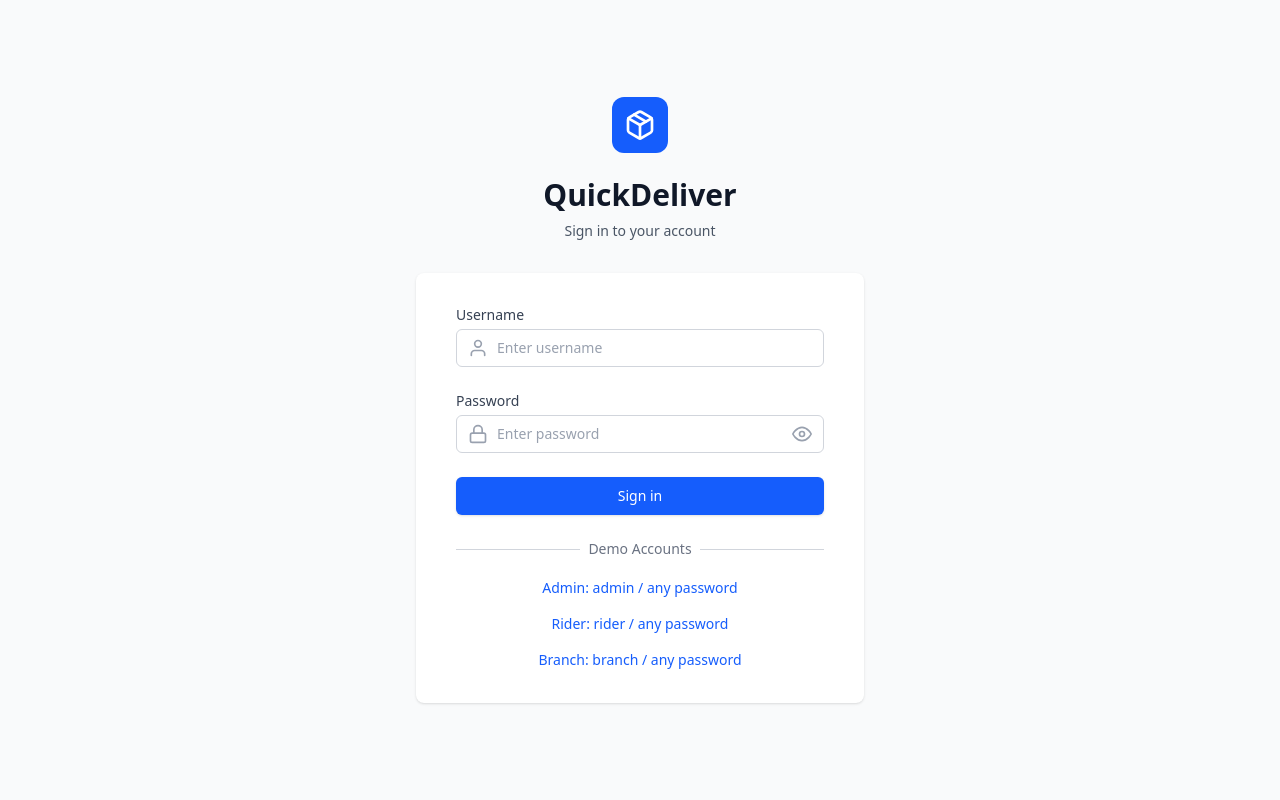
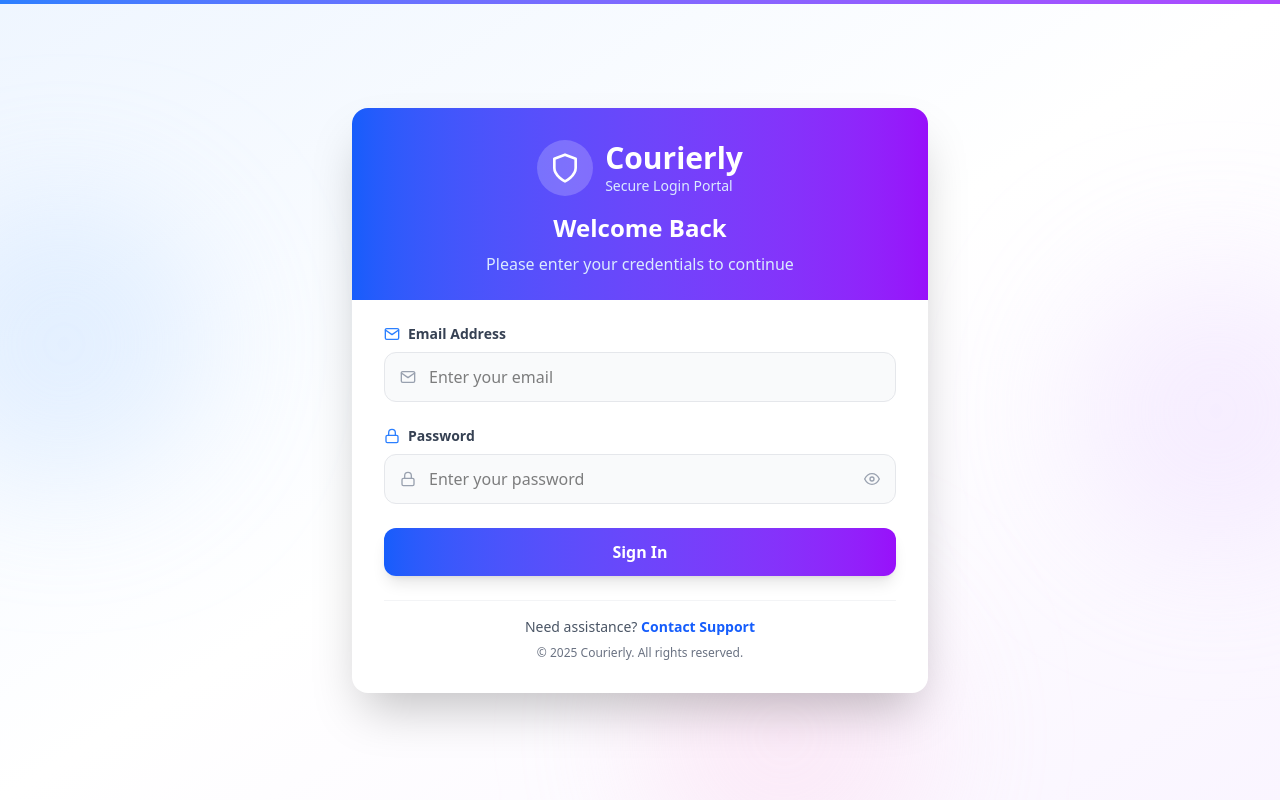
Before and after one commit to Complate-Project/Courierly_React_Poject, a React (Vite) app: page / in a window 1280 px wide. Built offline with nearby package versions, Linux system fonts and the light colour scheme.

Commit message:
feat: add email/password login using API and protect routes by role

```diff
--- a/src/Contexts/AuthContext.jsx
+++ b/src/Contexts/AuthContext.jsx
@@ -1,3 +1,4 @@
+// Contexts/AuthContext.jsx
 import React, { createContext, useEffect, useState } from 'react';
 
 const AuthContext = createContext();
@@ -5,45 +6,40 @@ const AuthContext = createContext();
 export const AuthProvider = ({ children }) => {
   const [isLoggedIn, setIsLoggedIn] = useState(false);
   const [userRole, setUserRole] = useState(null);
+  const [token, setToken] = useState(null);
   const [loading, setLoading] = useState(true);
 
   useEffect(() => {
-    // Check if user is logged in on initial load
-    const loggedIn = localStorage.getItem('isLoggedIn') === 'true';
-    const role = localStorage.getItem('userRole');
+    const savedToken = localStorage.getItem('token');
+    const savedRole = localStorage.getItem('userRole');
 
-    if (loggedIn && role) {
+    if (savedToken && savedRole) {
       setIsLoggedIn(true);
-      setUserRole(role);
+      setToken(savedToken);
+      setUserRole(savedRole);
     }
-
     setLoading(false);
   }, []);
 
-  const login = role => {
-    localStorage.setItem('isLoggedIn', 'true');
+  const login = (token, role) => {
+    localStorage.setItem('token', token);
     localStorage.setItem('userRole', role);
+    setToken(token);
+    setUserRole(role);
     setIsLoggedIn(true);
-    setUserRole(role);
   };
 
   const logout = () => {
-    localStorage.removeItem('isLoggedIn');
-    localStorage.removeItem('userRole');
+    localStorage.clear();
     setIsLoggedIn(false);
     setUserRole(null);
-  };
-
-  const value = {
-    isLoggedIn,
-    userRole,
-    login,
-    logout,
-    loading,
+    setToken(null);
   };
 
   return (
-    <AuthContext.Provider value={value}>
+    <AuthContext.Provider
+      value={{ isLoggedIn, userRole, token, login, logout, loading }}
+    >
       {!loading && children}
     </AuthContext.Provider>
   );
--- a/src/Pages/Login/Login.jsx
+++ b/src/Pages/Login/Login.jsx
@@ -1,203 +1,252 @@
-import React, { useState } from 'react';
+import React, { useState, useEffect } from 'react';
 import { useNavigate } from 'react-router-dom';
 import { useAuth } from '../../Hooks/useAuth';
-import { FiPackage, FiUser, FiLock, FiEye, FiEyeOff } from 'react-icons/fi';
-import useTitle from '../../Hooks/useTitle';
+import {
+  FiUser,
+  FiLock,
+  FiMail,
+  FiAlertCircle,
+  FiLoader,
+  FiEye,
+  FiEyeOff,
+  FiHelpCircle,
+  FiShield,
+} from 'react-icons/fi';
+
+const ROLE_MAP = {
+  10: 'rider',
+  20: 'branch',
+  30: 'admin',
+};
 
 const Login = () => {
-  useTitle('Dashboard Login');
-  const [username, setUsername] = useState('');
+  const [email, setEmail] = useState('');
   const [password, setPassword] = useState('');
   const [error, setError] = useState('');
+  const [loading, setLoading] = useState(false);
+  const [rememberMe, setRememberMe] = useState(false);
   const [showPassword, setShowPassword] = useState(false);
-  const [isLoading, setIsLoading] = useState(false);
+  const [isHovered, setIsHovered] = useState(false);
+
+  const { login } = useAuth();
   const navigate = useNavigate();
-  const { login } = useAuth();
+
+  useEffect(() => {
+    const rememberedEmail = localStorage.getItem('rememberedEmail');
+    if (rememberedEmail) {
+      setEmail(rememberedEmail);
+      setRememberMe(true);
+    }
+  }, []);
 
   const handleLogin = async e => {
     e.preventDefault();
+    setLoading(true);
     setError('');
-    setIsLoading(true);
 
-    if (!username || !password) {
-      setError('Please enter both username and password');
-      setIsLoading(false);
-      return;
+    try {
+      const res = await fetch('https://courierly.demo-bd.com/api/login', {
+        method: 'POST',
+        headers: { 'Content-Type': 'application/json' },
+        body: JSON.stringify({
+          email,
+          password,
+        }),
+      });
+
+      const data = await res.json();
+
+      if (!data.success) {
+        throw new Error(
+          data.message || 'Login failed. Please check your credentials.'
+        );
       }
 
-    // Simulate API call
-    await new Promise(resolve => setTimeout(resolve, 1000));
+      const token = data.token.token;
+      const roleNumber = data.user.role;
+      const role = ROLE_MAP[roleNumber];
 
-    let role = '';
-    if (username === 'admin') {
-      role = 'admin';
-    } else if (username === 'rider') {
-      role = 'rider';
-    } else if (username === 'branch') {
-      role = 'branch';
-    } else {
-      setError('Invalid credentials');
-      setIsLoading(false);
-      return;
+      if (!role) {
+        throw new Error('Invalid user role. Please contact support.');
       }
 
-    login(role);
-    setIsLoading(false);
+      login(token, role);
+
+      if (rememberMe) {
+        localStorage.setItem('rememberedEmail', email);
+      } else {
+        localStorage.removeItem('rememberedEmail');
+      }
+
       navigate(`/${role}/dashboard`);
+    } catch (err) {
+      setError(err.message);
+    } finally {
+      setLoading(false);
+    }
   };
 
   return (
-    <div className="min-h-screen bg-gray-50 flex flex-col justify-center py-12 sm:px-6 lg:px-8">
-      <div className="sm:mx-auto sm:w-full sm:max-w-md">
-        {/* Logo */}
-        <div className="flex justify-center">
-          <div className="bg-blue-600 p-3 rounded-xl">
-            <FiPackage className="h-8 w-8 text-white" />
+    <div className="min-h-screen flex items-center justify-center bg-gradient-to-br from-blue-50 via-white to-purple-50 p-4">
+      {/* Decorative Elements */}
+      <div className="absolute top-0 left-0 w-full h-1 bg-gradient-to-r from-blue-500 to-purple-500"></div>
+
+      <div className="absolute inset-0 overflow-hidden pointer-events-none">
+        <div className="absolute top-1/4 -left-20 w-72 h-72 bg-blue-200 rounded-full mix-blend-multiply filter blur-3xl opacity-30 animate-blob"></div>
+        <div className="absolute top-1/3 -right-20 w-72 h-72 bg-purple-200 rounded-full mix-blend-multiply filter blur-3xl opacity-30 animate-blob animation-delay-2000"></div>
+        <div className="absolute -bottom-20 left-1/2 w-72 h-72 bg-pink-200 rounded-full mix-blend-multiply filter blur-3xl opacity-30 animate-blob animation-delay-4000"></div>
+      </div>
+
+      {/* Main Card */}
+      <div className="relative w-full max-w-xl">
+        {/* Card */}
+        <div
+          className="bg-white rounded-2xl shadow-2xl overflow-hidden transform transition-all duration-300 hover:shadow-3xl"
+          onMouseEnter={() => setIsHovered(true)}
+          onMouseLeave={() => setIsHovered(false)}
+        >
+          {/* Card Header */}
+          <div className="relative p-8 pb-6 bg-gradient-to-r from-blue-600 to-purple-600">
+            <div className="flex items-center justify-center space-x-3 mb-4">
+              <div
+                className={`p-3 bg-white/20 rounded-full transition-transform duration-300 ${
+                  isHovered ? 'rotate-12' : ''
+                }`}
+              >
+                <FiShield className="w-8 h-8 text-white" />
+              </div>
+              <div>
+                <h1 className="text-3xl font-bold text-white">Courierly</h1>
+                <p className="text-blue-100 text-sm font-medium">
+                  Secure Login Portal
+                </p>
               </div>
             </div>
-        <h2 className="mt-6 text-center text-3xl font-bold text-gray-900">
-          QuickDeliver
+
+            <div className="text-center">
+              <h2 className="text-2xl font-bold text-white mb-2">
+                Welcome Back
               </h2>
-        <p className="mt-2 text-center text-sm text-gray-600">
-          Sign in to your account
+              <p className="text-blue-100">
+                Please enter your credentials to continue
               </p>
             </div>
 
-      <div className="mt-8 sm:mx-auto sm:w-full sm:max-w-md">
-        <div className="bg-white py-8 px-6 shadow rounded-lg sm:px-10">
-          <form className="space-y-6" onSubmit={handleLogin}>
+            {/* Animated border effect */}
+            <div
+              className={`absolute bottom-0 left-0 h-1 bg-gradient-to-r from-yellow-400 to-pink-500 transition-all duration-500 ${
+                isHovered ? 'w-full' : 'w-0'
+              }`}
+            ></div>
+          </div>
+
+          {/* Card Body */}
+          <div className="p-8 pt-6">
+            {/* Error Message */}
             {error && (
-              <div className="bg-red-50 border border-red-200 rounded-md p-3">
-                <p className="text-red-700 text-sm text-center">{error}</p>
+              <div className="mb-6 p-4 bg-gradient-to-r from-red-50 to-red-100 border border-red-200 rounded-xl flex items-center space-x-3 animate-fadeIn">
+                <FiAlertCircle className="w-5 h-5 text-red-500 flex-shrink-0" />
+                <p className="text-red-700 text-sm font-medium">{error}</p>
               </div>
             )}
 
-            <div>
-              <label
-                htmlFor="username"
-                className="block text-sm font-medium text-gray-700"
-              >
-                Username
+            {/* Form */}
+            <form onSubmit={handleLogin} className="space-y-6">
+              {/* Email Field */}
+              <div className="space-y-2">
+                <label className="flex items-center space-x-2 text-sm font-semibold text-gray-700">
+                  <FiMail className="w-4 h-4 text-blue-500" />
+                  <span>Email Address</span>
                 </label>
-              <div className="mt-1 relative">
-                <div className="absolute inset-y-0 left-0 pl-3 flex items-center pointer-events-none">
-                  <FiUser className="h-5 w-5 text-gray-400" />
-                </div>
+                <div className="relative">
                   <input
-                  id="username"
-                  name="username"
-                  type="text"
+                    type="email"
+                    value={email}
+                    onChange={e => setEmail(e.target.value)}
+                    placeholder="Enter your email"
                     required
-                  className="appearance-none block w-full pl-10 pr-3 py-2 border border-gray-300 rounded-md placeholder-gray-400 focus:outline-none focus:ring-blue-500 focus:border-blue-500 sm:text-sm"
-                  placeholder="Enter username"
-                  value={username}
-                  onChange={e => setUsername(e.target.value)}
+                    disabled={loading}
+                    className="w-full px-4 py-3 pl-11 bg-gray-50 border border-gray-200 rounded-xl focus:outline-none focus:ring-2 focus:ring-blue-500 focus:border-transparent transition-all duration-200 disabled:opacity-50 disabled:cursor-not-allowed"
                   />
+                  <FiMail className="absolute left-4 top-1/2 transform -translate-y-1/2 w-4 h-4 text-gray-400" />
                 </div>
               </div>
 
-            <div>
-              <label
-                htmlFor="password"
-                className="block text-sm font-medium text-gray-700"
-              >
-                Password
+              {/* Password Field */}
+              <div className="space-y-2">
+                <label className="flex items-center space-x-2 text-sm font-semibold text-gray-700">
+                  <FiLock className="w-4 h-4 text-blue-500" />
+                  <span>Password</span>
                 </label>
-              <div className="mt-1 relative">
-                <div className="absolute inset-y-0 left-0 pl-3 flex items-center pointer-events-none">
-                  <FiLock className="h-5 w-5 text-gray-400" />
-                </div>
+                <div className="relative">
                   <input
-                  id="password"
-                  name="password"
                     type={showPassword ? 'text' : 'password'}
-                  required
-                  className="appearance-none block w-full pl-10 pr-10 py-2 border border-gray-300 rounded-md placeholder-gray-400 focus:outline-none focus:ring-blue-500 focus:border-blue-500 sm:text-sm"
-                  placeholder="Enter password"
                     value={password}
                     onChange={e => setPassword(e.target.value)}
+                    placeholder="Enter your password"
+                    required
+                    disabled={loading}
+                    className="w-full px-4 py-3 pl-11 pr-11 bg-gray-50 border border-gray-200 rounded-xl focus:outline-none focus:ring-2 focus:ring-blue-500 focus:border-transparent transition-all duration-200 disabled:opacity-50 disabled:cursor-not-allowed"
                   />
+                  <FiLock className="absolute left-4 top-1/2 transform -translate-y-1/2 w-4 h-4 text-gray-400" />
                   <button
                     type="button"
-                  className="absolute inset-y-0 right-0 pr-3 flex items-center"
                     onClick={() => setShowPassword(!showPassword)}
+                    className="absolute right-4 top-1/2 transform -translate-y-1/2 text-gray-400 hover:text-gray-600 transition-colors duration-200"
                   >
                     {showPassword ? (
-                    <FiEyeOff className="h-5 w-5 text-gray-400 hover:text-gray-600" />
+                      <FiEyeOff className="w-4 h-4" />
                     ) : (
-                    <FiEye className="h-5 w-5 text-gray-400 hover:text-gray-600" />
+                      <FiEye className="w-4 h-4" />
                     )}
                   </button>
                 </div>
               </div>
 
-            <div>
+              {/* Submit Button */}
               <button
                 type="submit"
-                disabled={isLoading}
-                className="w-full flex justify-center py-2 px-4 border border-transparent rounded-md shadow-sm text-sm font-medium text-white bg-blue-600 hover:bg-blue-700 focus:outline-none focus:ring-2 focus:ring-offset-2 focus:ring-blue-500 disabled:opacity-50 disabled:cursor-not-allowed"
+                disabled={loading}
+                className={`w-full py-3 px-4 rounded-xl font-semibold text-white transition-all duration-300 transform hover:scale-[1.02] active:scale-[0.98] disabled:opacity-50 disabled:cursor-not-allowed disabled:hover:scale-100 ${
+                  loading
+                    ? 'bg-gradient-to-r from-blue-500 to-blue-600'
+                    : 'bg-gradient-to-r from-blue-600 to-purple-600 hover:from-blue-700 hover:to-purple-700 shadow-lg hover:shadow-xl'
+                }`}
               >
-                {isLoading ? (
-                  <div className="flex items-center">
-                    <div className="w-4 h-4 border-2 border-white border-t-transparent rounded-full animate-spin mr-2"></div>
-                    Signing in...
-                  </div>
+                {loading ? (
+                  <span className="flex items-center justify-center space-x-2">
+                    <FiLoader className="w-5 h-5 animate-spin" />
+                    <span>Signing in...</span>
+                  </span>
                 ) : (
-                  'Sign in'
+                  'Sign In'
                 )}
               </button>
-            </div>
             </form>
 
-          <div className="mt-6">
-            <div className="relative">
-              <div className="absolute inset-0 flex items-center">
-                <div className="w-full border-t border-gray-300" />
-              </div>
-              <div className="relative flex justify-center text-sm">
-                <span className="px-2 bg-white text-gray-500">
-                  Demo Accounts
-                </span>
-              </div>
-            </div>
-
-            <div className="mt-4 space-y-3">
-              <div className="text-center">
+            {/* Footer */}
+            <div className="mt-6 pt-4 border-t border-gray-100">
+              <div className="flex flex-col items-center space-y-2">
+                <p className="text-sm text-gray-600">
+                  Need assistance?{' '}
                   <button
-                  onClick={() => {
-                    setUsername('admin');
-                    setPassword('password123');
-                  }}
-                  className="text-sm text-blue-600 hover:text-blue-500"
+                    onClick={() => navigate('/contact')}
+                    className="font-semibold text-blue-600 hover:text-blue-700 transition-colors duration-200"
                   >
-                  Admin: admin / any password
+                    Contact Support
                   </button>
-              </div>
-              <div className="text-center">
-                <button
-                  onClick={() => {
-                    setUsername('rider');
-                    setPassword('password123');
-                  }}
-                  className="text-sm text-blue-600 hover:text-blue-500"
-                >
-                  Rider: rider / any password
-                </button>
-              </div>
-              <div className="text-center">
-                <button
-                  onClick={() => {
-                    setUsername('branch');
-                    setPassword('password123');
-                  }}
-                  className="text-sm text-blue-600 hover:text-blue-500"
-                >
-                  Branch: branch / any password
-                </button>
+                </p>
+                <p className="text-xs text-gray-500">
+                  © {new Date().getFullYear()} Courierly. All rights reserved.
+                </p>
               </div>
             </div>
           </div>
         </div>
+
+        {/* Additional decorative elements */}
+        <div className="absolute -z-10 -top-4 -left-4 w-20 h-20 bg-blue-500 rounded-full opacity-10 blur-xl"></div>
+        <div className="absolute -z-10 -bottom-4 -right-4 w-20 h-20 bg-purple-500 rounded-full opacity-10 blur-xl"></div>
       </div>
     </div>
   );
```
Also changed, not shown: src/Contexts/ProtectedRoute.jsx (+4 -8 lines), 1 other file (tests, documents, lock files or other folders). Lines whose indentation alone changed are shown as unchanged.
